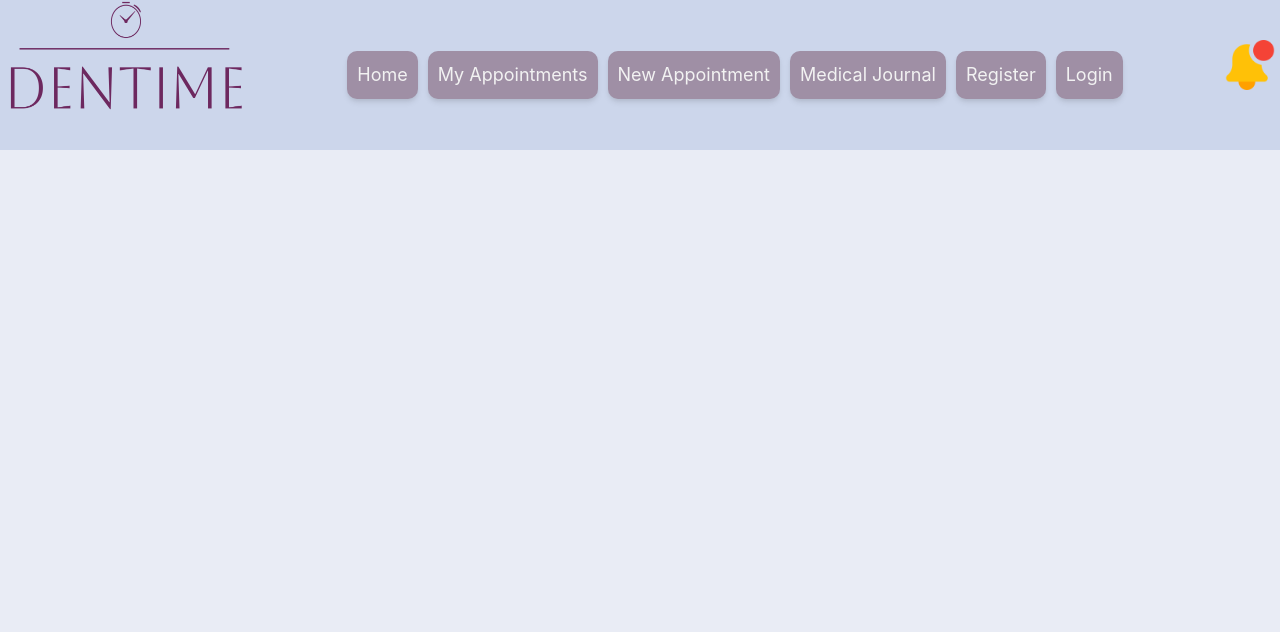
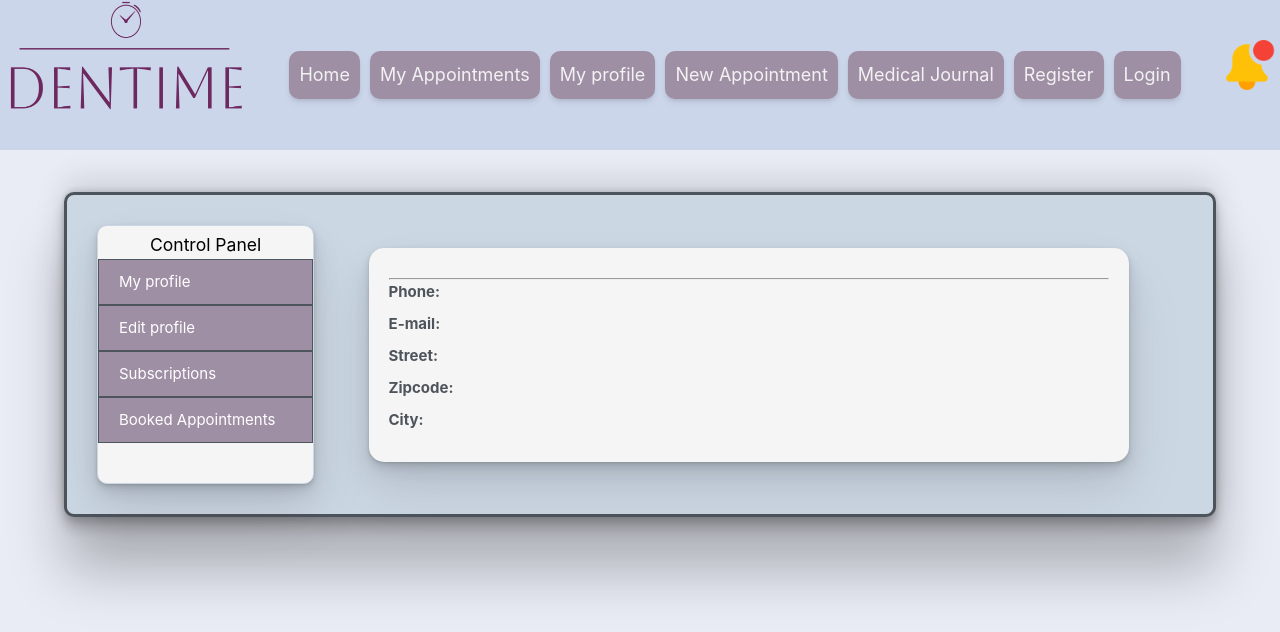
Before and after one commit to gusalzib/Distributed-Systems---Dental-Health-Care-System, a Vue app in the folder dentalHeathcareSystem/client_patient/: page /profile in a window 1280 px wide. Shown: the top 632 px of the page. Built offline with nearby package versions, Linux system fonts and the light colour scheme; no server answers.

Commit message:
#23 add profile.vue with html and css layout

```diff
--- a/dentalHeathcareSystem/client_patient/src/App.vue
+++ b/dentalHeathcareSystem/client_patient/src/App.vue
@@ -15,6 +15,7 @@ import { RouterLink, RouterView } from 'vue-router'
         <nav id="nav" class="nav">
           <RouterLink class="desktop-header-link" to="/">Home</RouterLink>
           <RouterLink class="desktop-header-link" to="/my_appointments">My Appointments</RouterLink>
+          <RouterLink class="desktop-header-link" to="/profile">My profile</RouterLink>
           <RouterLink class="desktop-header-link" to="/new/appointment">New Appointment</RouterLink>
           <RouterLink class="desktop-header-link" to="/medical_journal">Medical Journal</RouterLink>
           <RouterLink class="desktop-header-link" to="/registration">Register</RouterLink>
--- a/dentalHeathcareSystem/client_patient/src/assets/base.css
+++ b/dentalHeathcareSystem/client_patient/src/assets/base.css
@@ -33,6 +33,15 @@
   --light-shadow: rgba(0, 0, 0, 0.07) 0px 1px 2px, rgba(0, 0, 0, 0.07) 0px 2px 4px, rgba(0, 0, 0, 0.07) 0px 4px 8px, rgba(0, 0, 0, 0.07) 0px 8px 16px, rgba(0, 0, 0, 0.07) 0px 16px 32px, rgba(0, 0, 0, 0.07) 0px 32px 64px;
   --medium-shadow: rgba(0, 0, 0, 0.15) 1.95px 1.95px 2.6px;
   --heavy-shadow:rgba(0, 0, 0, 0.25) 0px 54px 55px, rgba(0, 0, 0, 0.12) 0px -12px 30px, rgba(0, 0, 0, 0.12) 0px 4px 6px, rgba(0, 0, 0, 0.17) 0px 12px 13px, rgba(0, 0, 0, 0.09) 0px -3px 5px;
+
+
+    --slate-gray: #4e545c;
+    --columbia-blue-lighter: #ceeaf7;
+    --columbia-blue-darker: #ccd7e4;
+    --thistle: #d5c9df;
+    --pink-lavendar: #dcb8cb;
+    --light-pink: #D5C7BE;
+
 
 }
 
--- a/dentalHeathcareSystem/client_patient/src/assets/main.css
+++ b/dentalHeathcareSystem/client_patient/src/assets/main.css
@@ -62,6 +62,7 @@ label{
   position: fixed;
   top: 0;
   left: 0;
+  z-index: 1000;
 }
 .nav{
  width: 100%;
@@ -332,7 +333,7 @@ label{
 }
 /*XXXXXXXXXXXXXXXXXXXXXXXXXXXXXXXXXXXXXXXXXXXXXXXXX My Appointment PAGE  xxxxxxxxxxxxxxxxxxxxxxxxxxxxxxxxxxxxxxxxxxxxxxxxxxxxxxxx*/
 .my-appointments-container{
-  width: 70%;
+  width: 90%;
   height: auto;
   padding: 20px;
   margin: 10% auto;
@@ -342,18 +343,24 @@ label{
 
 }
 
+.my-appointments-card h2{
+  margin: 10px auto;
+}
+
 .my-appointments-card{
-  background-color: var(--vt-c-white-mute);
+  background-color: var(--columbia-blue-darker);
   padding: 20px;
   border-radius: 10px;
-  /* border: 1px blue solid; */
   margin: 10px auto;
   width: 100%;
   display: flex;
-  flex-direction: row;
+  flex-direction: column;
   justify-content: space-between;
 }
-
+.my-appointments-card button{
+  width: 180px;
+  margin: 0 auto;
+}
 #modal{
   position: fixed;
   background-color: aliceblue;
@@ -622,3 +629,186 @@ the card, which is also something that we might need to add later.*/
   color: var(--vt-c-black);
   margin: 0;
 }
+
+/*XXXXXXXXXXXXXXXXXXXXXXXXXXXXXXXXXXXXXXXXXXXXXXXXXXXX PROFILE PAGE XXXXXXXXXXXXXXXXXXXXXXXXXXXXXXXXXXXXXXXXXXXXXXXXXXXXXXXXXX*/
+
+
+#single-patient-link{
+    text-decoration: none;
+}
+
+
+/*Single patient page style*/
+.single-patient-container {
+    display: flex;
+    flex-direction: row;
+    flex-wrap: wrap;
+    width: 90%;
+    height: 100%;
+    margin: 5% auto;
+    margin-top: 15%;
+    border: 3px var(--slate-gray) solid;
+    background-color: var(--columbia-blue-darker);
+    border-radius: 10px;
+    box-shadow: var(--heavy-shadow);
+    padding: 30px;
+
+}
+
+.single-patient-sidebar{
+    position: relative;
+    display: flex;
+    flex-direction: column;
+    flex-wrap: wrap;
+    background-color: whitesmoke;
+    border: 1px var(--columbia-blue-darker) solid;
+    border-radius: 10px;
+    box-shadow: var(--light-shadow);
+    width: 20%;
+    min-height: 100%;
+}
+
+#single-patient-sidebar-menu{
+    padding: 40px 0;
+    padding-top: 5px;
+    text-align: center;
+}
+
+#sidebar-links{
+    display: block;
+    text-decoration: none;
+    color: rgb(255, 255, 255);
+    padding: 10px 20px;
+    background-color: var(--box-bg-light);
+    margin: auto;
+    border: 0.5px var(--slate-gray) solid;
+    cursor: pointer;
+    text-align: left;
+}
+#sidebar-links:hover{
+    background-color: var(--pink-lavendar);
+}
+#single-patient-card {
+    width: 70%;
+    height: 100%;
+    background-color: whitesmoke;
+    border: none;
+    border-radius: 15px;
+    box-shadow: var(--light-shadow);
+    overflow: hidden;
+    padding: 20px;
+    transition: transform 750ms;
+    margin:  auto;
+    margin-right: 5%;
+    cursor: pointer;
+
+}
+
+#single-patient-detail {
+    color: #333;
+    font-size: 1.5em;
+    font-weight: bold;
+    margin-bottom: 10px;
+    letter-spacing: 1px;
+    text-transform: capitalize;
+
+}
+
+#single-patient-card p {
+    color: var(--slate-gray);
+    font-size: 1em;
+    margin-bottom: 8px;
+    text-align: left;
+    font-weight: bold;
+}
+
+#edit-profile{
+    display: flex;
+    flex-direction: column;
+    align-items: flex-start;
+}
+
+#update-patient-form label{
+    align-content: start;
+}
+
+#edit-profile input[type="text"], input[type="email"]{
+    width: 100%;
+}
+
+#edit-profile h3{
+    margin: 3px auto;
+}
+
+#edit-profile button{
+    margin: 5px auto;
+    width: 50%;
+}
+
+.subs-container{
+
+  padding: 5px 10px;
+  margin: 10px auto;
+}
+.subs-container h4{
+  font-weight: bold;
+
+}
+.sub button{
+  background-color: var(--submit-btn);
+  width: 130px;
+  margin: 0 auto;
+  padding: 5px;
+}
+
+.sub{
+
+  margin: 10px auto;
+}
+
+
+@media only screen and (max-width: 1600px) {
+    .single-patient-container{
+        width: 90%;
+    }
+}
+@media only screen and (max-width: 1000px) {
+    .single-patient-container{
+        width: 90%;
+    }
+    .patient-container {
+        width: 100%;
+        margin: 5% 0;
+        grid-template-columns: repeat(auto-fit, minmax(250px, 3fr));
+    }
+
+    #patient-card{
+        max-width: 100%;
+        margin: 10px auto;
+        padding: 20px 10px;
+    }
+
+    .single-patient-container{
+        margin: 8% auto;
+        flex-direction: column;
+    }
+
+    .single-patient-sidebar{
+        width: 90%;
+        margin: 10px auto;
+    }
+
+    #single-patient-card{
+        width: 90%;
+        margin: 10px auto;
+    }
+
+}
+
+@media only screen and (max-width: 650px) {
+    .single-patient-container {
+            margin: 15% auto;
+            flex-direction: column;
+            width: 95%;
+        }
+}
--- a/dentalHeathcareSystem/client_patient/src/router.js
+++ b/dentalHeathcareSystem/client_patient/src/router.js
@@ -9,6 +9,7 @@ import Registration from "./views/Registration.vue";
 import Login from "./views/Login.vue";
 import MedicalJournal from "./views/MedicalJournal.vue";
 import Notifications from "./views/Notifications.vue";
+import Profile from "./views/Profile.vue";
 
 const routes = [
   { path: "/", name: "home", component: Home },
@@ -19,7 +20,9 @@ const routes = [
   { path: '/registration', name: 'registration', component: Registration },
   { path: '/login', name: 'login', component: Login },
   { path: '/medical_journal', name: 'medicalJournal', component: MedicalJournal },
-  {path: '/notifications', name: 'notifiations', component: Notifications}
+  { path: '/notifications', name: 'notifiations', component: Notifications },
+  { path: '/profile', name: 'profile', component: Profile },
+
 
 ];
 
--- a/dentalHeathcareSystem/client_patient/src/views/MyAppointments.vue
+++ b/dentalHeathcareSystem/client_patient/src/views/MyAppointments.vue
@@ -1,7 +1,7 @@
 <template>
   <main>
     <div class="my-appointments-container">
-        <h1>My Appointments</h1>
+        <!-- <h1>My Appointments</h1> -->
         <div class="my-appointments-card">
             <!-- /*I added these span tags to the appointment card. I don't think it is necessary at the moment but later on, if we add more
                 information to the cards, we might need to increase their visual separation to make it easier to read. Right now, there are no labels on
--- /dev/null
+++ b/dentalHeathcareSystem/client_patient/src/views/Profile.vue
@@ -0,0 +1,138 @@
+<template>
+  <div>
+
+      <div class="single-patient-container">
+            <div class="single-patient-sidebar">
+                <div id="single-patient-sidebar-menu">
+                    <h3>Control Panel</h3>
+                    <a id="sidebar-links" @click.native="setActive('my_profile')">My profile</a>
+                    <a id="sidebar-links" @click.native="setActive('edit_profile')">Edit profile</a>
+                    <a id="sidebar-links" @click.native="setActive('subscriptions')" @click="">Subscriptions</a>
+                    <a id="sidebar-links" @click.native="setActive('booked_appointments')"> Booked Appointments</a>
+                </div>
+            </div>
+
+            <div id="single-patient-card">
+                <div id="edit-profile" v-if="activeSection === 'edit_profile'">
+                    <h3>Edit Profile</h3>
+
+                        <label>Name: </label>
+                        <input v-model="patient.name" type="text" id="name"/>
+                        </br>
+                        <label>Email: </label>
+                        <input v-model="patient.email" type="email" id="email"/>
+                        </br>
+                        <label>SSN: </label>
+                        <input v-model="patient.ssn" type="text" id="ssn"/>
+                        </br>
+                        <label>Phone number: </label>
+                        <input v-model="patient.phone_number" type="text" id="phone_number"/>
+                        </br>
+                        <label>Address: </label>
+                        <input v-model="patient.address" type="address" id="address"/>
+                        </br>
+                        <label>Password: </label>
+                        <input v-model="patient.password" type="password" id="password"/>
+                        <input type="checkbox" v-on:click="toggle()">
+                        </br>
+
+                        <button id="update-button" class="submit-button" v-on:click="" type="button">Update</button>
+                </div>
+
+                <div v-else-if="activeSection === 'subscriptions'">
+                    <h3>My Subscriptions</h3>
+                    <div class="subs-container">
+                        <div class="sub">
+                            <h4>Subscription 1</h4>
+                            <p>Time period: 13.00 to 14.00</p>
+                            <button>Unsubscribe</button>
+                        </div>
+                        <hr>
+                        <div class="sub">
+                            <h4>Subscription 1</h4>
+                            <p>Time period: 13.00 to 14.00</p>
+                            <button>Unsubscribe</button>
+                        </div>
+                        <hr>
+                    </div>
+
+                </div>
+                <div v-else-if="activeSection === 'booked_appointments'">
+                    <h3>My Appointments</h3>
+                    <MyAppointments />
+                </div>
+                <div v-else>
+                    <h3 id="single-patient-detail">{{ patient.name }}</h3>
+                    <hr>
+                    <p >Phone: {{ patient.phone_number }} </p>
+                    <p >E-mail:  {{ patient.email }}</p>
+                    <p >Street:  {{ patient.address }}</p>
+                    <p >Zipcode:  {{ patient.ssn }}</p>
+                    <p >City:  {{ patient.password }}</p>
+                </div>
+                <div id="confirmation_message" class="confirmation_message">{{ confirmation_message }}</div>
+                  <div id="error_message" class="error_message">{{ error_message }}</div>
+            </div>
+      </div>
+
+
+
+
+  </div>
+</template>
+
+<script>
+
+// @ is an alias to /src
+import { Api } from '@/Api';
+import MyAppointments from '@/views/MyAppointments.vue'
+
+export default {
+    name: 'profile',
+    components: {
+        MyAppointments
+  },
+  data() {
+      return {
+        patient: {
+            name: '',
+            email: '',
+            phone_number: '',
+            ssn: '',
+            address: '',
+            appointments: []
+          },
+      error_message: '',
+          confirmation_message: '',
+          activeSection: '',
+
+    }
+    },
+    mounted() {
+
+  },
+    methods: {
+        setActive(section) {
+            try {
+                this.activeSection = section;
+            } catch (error) {
+                this.error_message = error.message;
+            }
+        },
+        toggle() {
+
+                let temp = document.getElementById("password");
+
+                if (temp.type === "password") {
+                    temp.type = "text";
+                }
+                else {
+                    temp.type = "password";
+                }
+
+        },
+  }
+}
+</script>
+
+<style src="../assets/main.css"></style>
```
